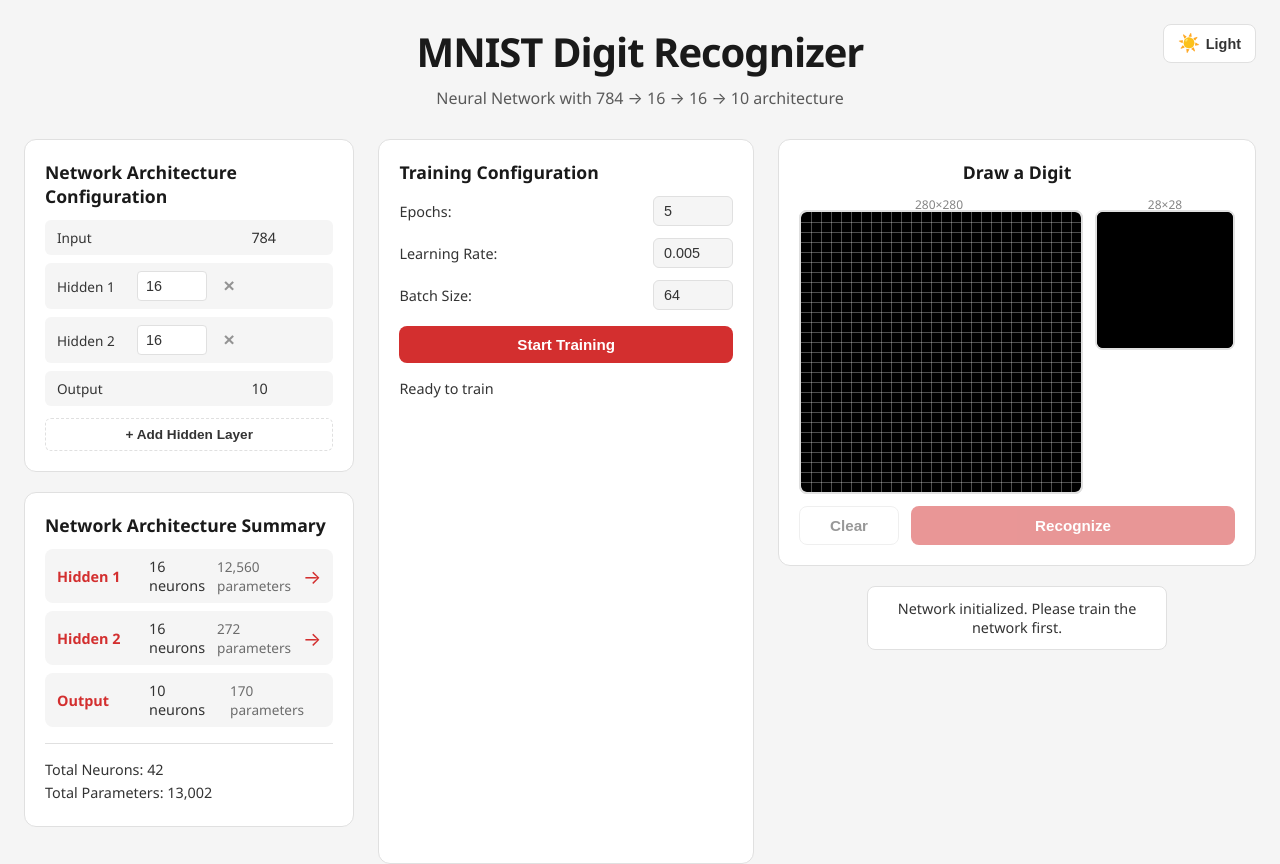
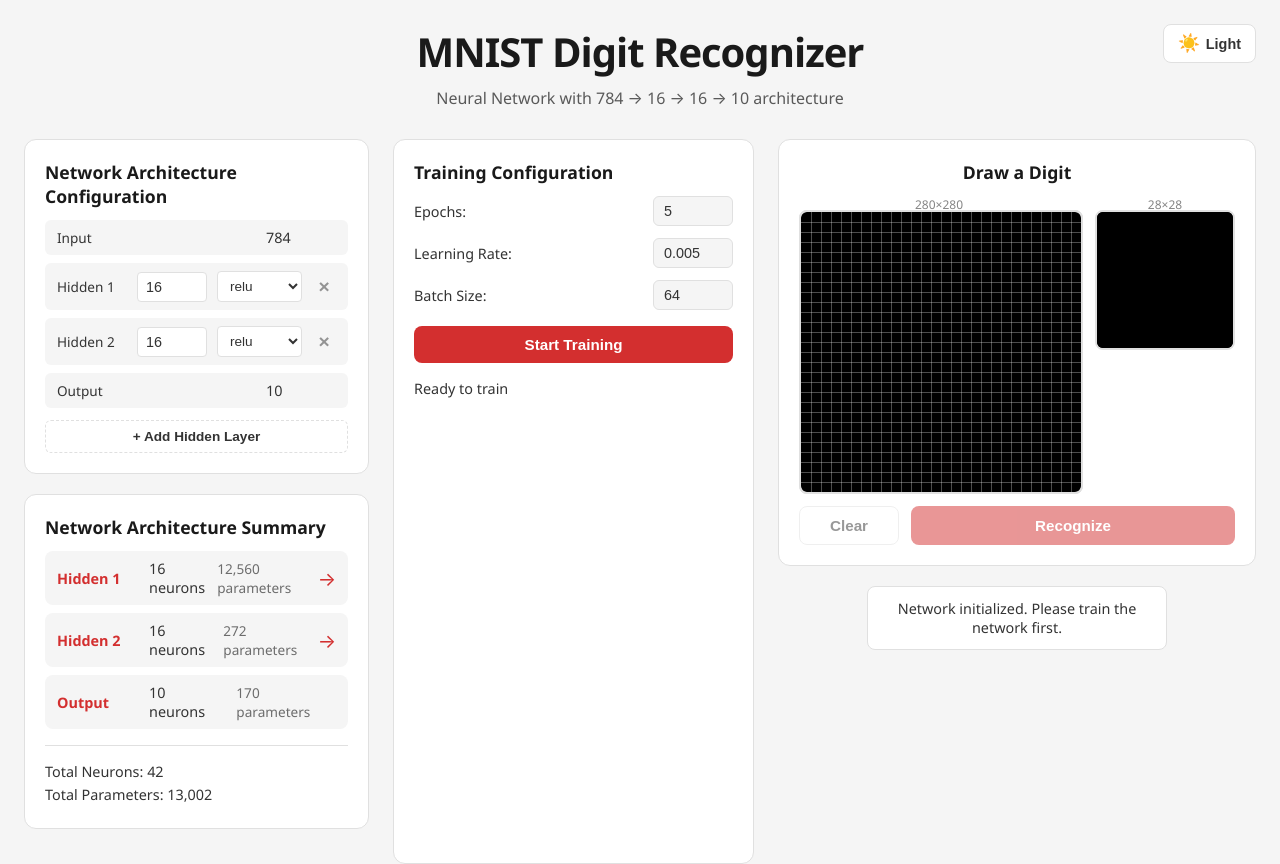
Before and after one commit to cassiano/mnist-digit-recognizer, a React (Vite) app: page / in a window 1280 px wide. Shown: the top 864 px of the page. Built offline with nearby package versions, Linux system fonts and the light colour scheme.

Commit message:
Permitindo a seleção da função de ativação (por camada)

```diff
--- a/src/App.tsx
+++ b/src/App.tsx
@@ -25,12 +25,14 @@ import { NetworkInfo } from './components/NetworkInfo'
 import { NetworkVisualization } from './components/NetworkVisualization'
 import { PredictionResult } from './components/PredictionResult'
 import { ThemeToggle } from './components/ThemeToggle'
-import type { Prediction } from './neural-network/types'
+import type { ActivationType, Prediction } from './neural-network/types'
 import {
   INPUT_SIZE,
   OUTPUT_SIZE,
   DEFAULT_HIDDEN_LAYER_SIZE,
   DEFAULT_LEARNING_RATE,
+  DEFAULT_ACTIVATION,
+  HIDDEN_LAYER_ACTIVATIONS,
   MIN_LAYER_SIZE,
   MAX_LAYER_SIZE,
   STORAGE_KEY_MODEL,
@@ -39,16 +41,25 @@ import {
 } from './constants'
 
 /**
- * Creates a new network with the given hidden layer sizes.
+ * Creates a new network with the given hidden layer sizes and activations.
  * Architecture: [784, ...hiddenLayerSizes, 10]
  * - Input: 784 (28×28 pixels)
  * - Output: 10 (digits 0-9)
- * - Default learning rate: 0.01, activation: ReLU
+ * - Default learning rate: 0.005
  */
-function buildNetwork(hiddenLayerSizes: number[]) {
+function buildNetwork(
+  hiddenLayerSizes: number[],
+  activations: ActivationType[] = [],
+) {
   const layers = [INPUT_SIZE, ...hiddenLayerSizes, OUTPUT_SIZE]
+  const layerActivations =
+    activations.length > 0 ? activations : undefined
 
-  return new Network({ layers, learningRate: DEFAULT_LEARNING_RATE, activation: 'relu' })
+  return new Network({
+    layers,
+    learningRate: DEFAULT_LEARNING_RATE,
+    activation: layerActivations ?? DEFAULT_ACTIVATION,
+  })
 }
 
 /**
@@ -62,6 +73,7 @@ function buildNetwork(hiddenLayerSizes: number[]) {
 function loadSavedState(): {
   network: Network
   hiddenLayerSizes: number[]
+  hiddenLayerActivations: ActivationType[]
   results: { epoch: number; loss: number; accuracy: number }[]
 } | null {
   try {
@@ -95,6 +107,7 @@ function loadSavedState(): {
 
     // Extract hidden layer sizes (exclude input 784 and output 10)
     const hiddenLayerSizes = net.layers.map(l => l.outputSize).slice(0, -1)
+    const hiddenLayerActivations = net.layers.slice(0, -1).map(l => l.activation)
 
     // Load training results
     let results: { epoch: number; loss: number; accuracy: number }[] = []
@@ -106,7 +119,7 @@ function loadSavedState(): {
       // Ignore parse errors
     }
 
-    return { network: net, hiddenLayerSizes, results }
+    return { network: net, hiddenLayerSizes, hiddenLayerActivations, results }
   } catch {
     localStorage.removeItem(STORAGE_KEY_MODEL)
 
@@ -125,6 +138,7 @@ function App() {
     if (saved) {
       return {
         sizes: saved.hiddenLayerSizes,
+        activations: saved.hiddenLayerActivations,
         network: saved.network,
         trained: true,
         results: saved.results,
@@ -132,11 +146,21 @@ function App() {
     }
 
     const sizes = [DEFAULT_HIDDEN_LAYER_SIZE, DEFAULT_HIDDEN_LAYER_SIZE]
+    const activations = [DEFAULT_ACTIVATION, DEFAULT_ACTIVATION]
 
-    return { sizes, network: buildNetwork(sizes), trained: false, results: [] }
+    return {
+      sizes,
+      activations,
+      network: buildNetwork(sizes, activations),
+      trained: false,
+      results: [],
+    }
   })
 
   const [hiddenLayerSizes, setHiddenLayerSizes] = useState(initData.sizes)
+  const [hiddenLayerActivations, setHiddenLayerActivations] = useState<ActivationType[]>(
+    initData.activations,
+  )
   const [network, setNetwork] = useState(initData.network)
   /** Ref to access current network in async callbacks without stale closures */
   const networkRef = useRef(network)
@@ -216,9 +240,11 @@ function App() {
   /** Adds a new hidden layer with the default size to the architecture */
   const addLayer = () => {
     const newSizes = [...hiddenLayerSizes, DEFAULT_HIDDEN_LAYER_SIZE]
+    const newActivations = [...hiddenLayerActivations, DEFAULT_ACTIVATION]
 
     setHiddenLayerSizes(newSizes)
-    setNetwork(buildNetwork(newSizes))
+    setHiddenLayerActivations(newActivations)
+    setNetwork(buildNetwork(newSizes, newActivations))
     setIsTrained(false)
   }
 
@@ -227,9 +253,11 @@ function App() {
     if (hiddenLayerSizes.length <= 1) return
 
     const newSizes = hiddenLayerSizes.filter((_, i) => i !== index)
+    const newActivations = hiddenLayerActivations.filter((_, i) => i !== index)
 
     setHiddenLayerSizes(newSizes)
-    setNetwork(buildNetwork(newSizes))
+    setHiddenLayerActivations(newActivations)
+    setNetwork(buildNetwork(newSizes, newActivations))
     setIsTrained(false)
   }
 
@@ -240,7 +268,18 @@ function App() {
     newSizes[index] = Math.max(MIN_LAYER_SIZE, Math.min(MAX_LAYER_SIZE, size || MIN_LAYER_SIZE))
 
     setHiddenLayerSizes(newSizes)
-    setNetwork(buildNetwork(newSizes))
+    setNetwork(buildNetwork(newSizes, hiddenLayerActivations))
+    setIsTrained(false)
+  }
+
+  /** Updates the activation function for a specific hidden layer */
+  const updateActivation = (index: number, activation: ActivationType) => {
+    const newActivations = [...hiddenLayerActivations]
+
+    newActivations[index] = activation
+
+    setHiddenLayerActivations(newActivations)
+    setNetwork(buildNetwork(hiddenLayerSizes, newActivations))
     setIsTrained(false)
   }
 
@@ -249,7 +288,7 @@ function App() {
     localStorage.removeItem(STORAGE_KEY_MODEL)
     localStorage.removeItem(STORAGE_KEY_RESULTS)
 
-    const fresh = buildNetwork(hiddenLayerSizes)
+    const fresh = buildNetwork(hiddenLayerSizes, hiddenLayerActivations)
 
     setNetwork(fresh)
     setIsTrained(false)
@@ -287,6 +326,19 @@ function App() {
                     min={MIN_LAYER_SIZE}
                     max={MAX_LAYER_SIZE}
                   />
+                  <select
+                    value={hiddenLayerActivations[index]}
+                    onChange={e =>
+                      updateActivation(index, e.target.value as ActivationType)
+                    }
+                    title="Activation function"
+                  >
+                    {HIDDEN_LAYER_ACTIVATIONS.map(act => (
+                      <option key={act} value={act}>
+                        {act}
+                      </option>
+                    ))}
+                  </select>
                   <button
                     className="remove-btn"
                     onClick={() => removeLayer(index)}
--- a/src/components/NetworkVisualization.tsx
+++ b/src/components/NetworkVisualization.tsx
@@ -234,7 +234,7 @@ export function NetworkVisualization({
         {/* Draw layers: background rect, neurons, labels */}
         {layerData.map((layer, l) => {
           const actLabel =
-            l === 0 ? '' : layer.activation === 'softmax' ? 'softmax' : 'relu'
+            l === 0 ? '' : layer.activation
 
           return (
             <g key={l}>
@@ -336,7 +336,7 @@ export function NetworkVisualization({
                   x={layer.x}
                   y={10}
                   textAnchor="middle"
-                  fill={actLabel === 'softmax' ? '#4ecdc4' : '#e94560'}
+                  fill={l === 0 || l === layerData.length - 1 ? '#4ecdc4' : '#e94560'}
                   fontSize="12"
                   fontFamily="var(--mono)"
                   opacity={0.7}
--- a/src/constants.ts
+++ b/src/constants.ts
@@ -1,3 +1,5 @@
+import type { ActivationType } from './neural-network/types'
+
 // MNIST Dataset
 export const MNIST_IMAGE_ROWS = 28
 export const MNIST_IMAGE_COLS = 28
@@ -12,6 +14,8 @@ export const DEFAULT_HIDDEN_LAYER_SIZE = 16
 export const MIN_LAYER_SIZE = 1
 export const MAX_LAYER_SIZE = 256
 export const MIN_HIDDEN_LAYERS = 1
+export const DEFAULT_ACTIVATION: ActivationType = 'relu'
+export const HIDDEN_LAYER_ACTIVATIONS: readonly ActivationType[] = ['relu', 'sigmoid']
 
 // Training Defaults
 export const DEFAULT_LEARNING_RATE = 0.005
--- a/src/index.css
+++ b/src/index.css
@@ -293,6 +293,21 @@ h4 {
 }
 
 .layer-row input:focus {
+  outline: none;
+  border-color: var(--accent);
+}
+
+.layer-row select {
+  padding: 6px 8px;
+  border: 1px solid var(--border);
+  border-radius: 4px;
+  background: var(--surface);
+  color: var(--text);
+  font-size: 0.85rem;
+  cursor: pointer;
+}
+
+.layer-row select:focus {
   outline: none;
   border-color: var(--accent);
 }
--- a/src/neural-network/Network.ts
+++ b/src/neural-network/Network.ts
@@ -3,6 +3,7 @@ import { crossEntropyLoss } from './Loss'
 import { reversedForEach, timesForEach, timesMap } from '../utils'
 import { DEFAULT_LEARNING_RATE, LEARNING_RATE_DECAY } from '../constants'
 import type {
+  ActivationType,
   NetworkConfig,
   TrainingData,
   TrainingResult,
@@ -35,13 +36,22 @@ export class Network {
     // Create layers: for each consecutive pair of sizes, create a layer
     const layerSizes = config.layers
 
+    // Resolve per-layer activations from single value or array
+    const resolveActivation = (i: number): ActivationType => {
+      if (Array.isArray(config.activation)) {
+        return config.activation[i] ?? 'relu'
+      }
+
+      return config.activation ?? 'relu'
+    }
+
     this.layers = timesMap(layerSizes.length - 1, i => {
       const isOutput = i === layerSizes.length - 2
 
       return new Layer(
         layerSizes[i],
         layerSizes[i + 1],
-        isOutput ? 'softmax' : (config.activation ?? 'relu'),
+        isOutput ? 'softmax' : resolveActivation(i),
       )
     })
   }
@@ -239,10 +249,13 @@ export class Network {
       data.layerSizes[0][0],
       ...data.layerSizes.map((l: number[]) => l[1]),
     ]
+    const activations = data.layerSizes
+      .slice(0, -1)
+      .map((l: (string | number)[]) => (l[2] ?? 'relu') as ActivationType)
     const net = new Network({
       layers: sizes,
       learningRate: DEFAULT_LEARNING_RATE,
-      activation: 'relu',
+      activation: activations,
     })
 
     for (let l = 0; l < data.weights.length; l++) {
```
Also changed, not shown: src/neural-network/types.ts (+5 -2 lines).
